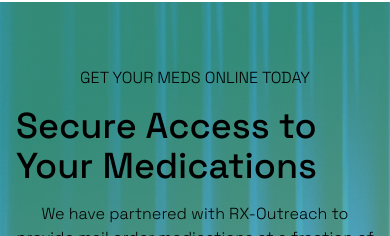
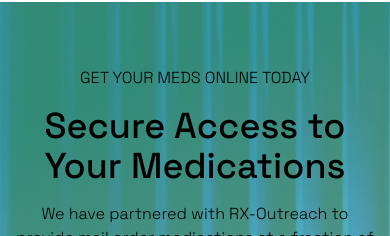
Before and after one commit to mohsinparvi/ropstam-task, a React (Vite) app: page / in a window 390 px wide. Shown: the part 4880-5116 px from the top of the page. Built offline with nearby package versions, Linux system fonts and the light colour scheme.

Commit message:
feat: center align heading in GetAppSection and adjust layout in LocationSection for improved presentation

```diff
--- a/src/components/pages/home/get-app-section.tsx
+++ b/src/components/pages/home/get-app-section.tsx
@@ -9,7 +9,7 @@ const GetAppSection = () => {
             <p className="text-black text-base font-thin uppercase">
               Get Your Meds Online Today
             </p>
-            <Heading className="text-black">
+            <Heading className="text-black text-center">
               Secure Access to Your Medications
             </Heading>
             <p className="mb-4 text-base text-center text-black md:text-xl t font-thin">
--- a/src/components/pages/home/location-section.tsx
+++ b/src/components/pages/home/location-section.tsx
@@ -18,7 +18,7 @@ const LocationSection = () => {
           learn more about online Suboxone doctors in your area.
         </p>
       </div>
-      <div className="flex items-center gap-4 my-8">
+      <div className="flex items-center justify-center lg:justify-start gap-4 my-8">
         <div className="space-y-2">
           <img
             src={UsaImage}
```
